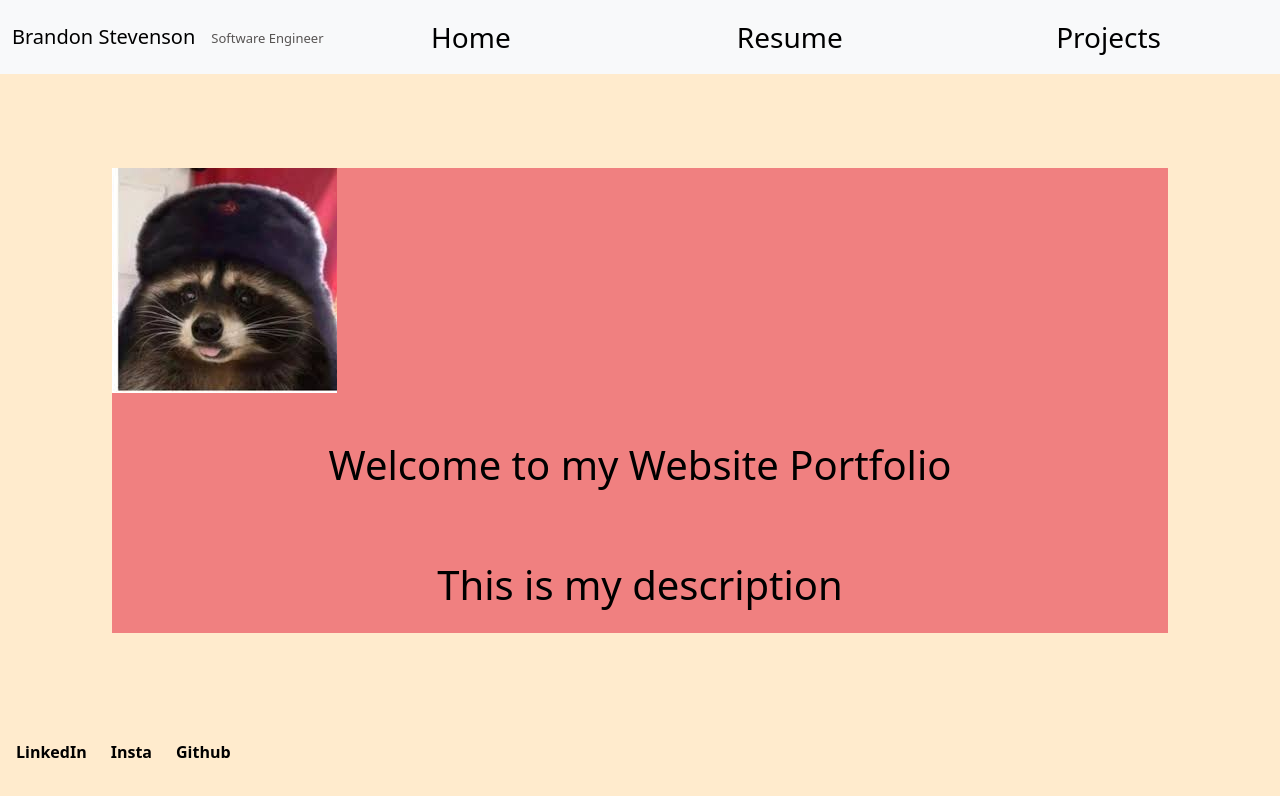
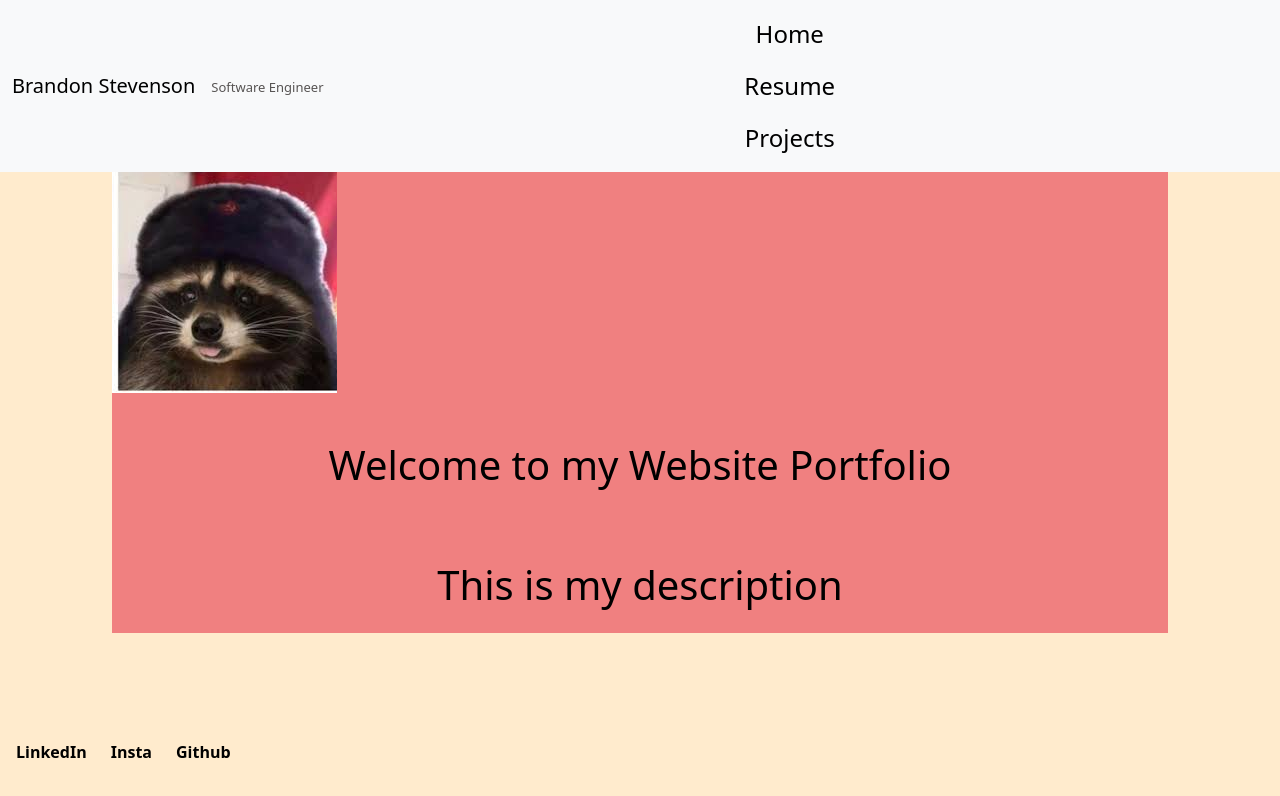
Before and after one commit to BrandoDioDa/To-Do-List-React, a Next.js app: page / in a window 1280 px wide. Shown: the top 796 px of the page. Built offline with nearby package versions, Linux system fonts and the light colour scheme.

Commit message:
updated navbar

```diff
--- a/src/app/components/Navbar.tsx
+++ b/src/app/components/Navbar.tsx
@@ -14,13 +14,13 @@ const Navbar = () => {
                 </button>
                 <div className="collapse navbar-collapse row" id="navbarNav">
                     <ul className={`navbar-nav ${style.navLinks}`}>
-                        <li className="nav-item col">
+                        <li className={`'nav-item' ${style.col}`}>
                             <a className="nav-link active" aria-current="page" href="#">Home</a>
                         </li>
-                        <li className="nav-item col">
+                        <li className={`'nav-item' ${style.col}`}>
                             <a className="nav-link active" href="#">Resume</a>
                         </li>
-                        <li className="nav-item col">
+                        <li className={`'nav-item' ${style.col}`}>
                             <a className="nav-link active" href="#" aria-disabled="true">Projects</a>
                         </li>
                     </ul>
--- a/src/app/layout.tsx
+++ b/src/app/layout.tsx
@@ -24,10 +24,10 @@ export default function RootLayout({
       <html lang="en">
         <body>
           <main>
-          <Navbar/>
+            <Navbar />
             {children}
-          <Footer/>
-          <BootstrapClient/>
+            <Footer />
+            <BootstrapClient />
           </main>
         </body>
       </html>
--- a/src/app/page.tsx
+++ b/src/app/page.tsx
@@ -11,7 +11,7 @@ export default function Home() {
         <main className={styles.main}>
           <section className={styles.content}>
             <div className={styles.headshot}>
-              <Image src={profilePic} alt="Picture of Brandon"/>
+              <Image src={profilePic} alt="Picture of Brandon" priority={true}/>
             </div>
             <div className={styles.introduction}>
               <h1>Welcome to my Website Portfolio</h1>
--- a/src/app/style/navbar.module.css
+++ b/src/app/style/navbar.module.css
@@ -11,13 +11,16 @@
 }
 
 .navLinks {
-    display: flex;
+    display: inline-block;
     list-style: none;
+    margin: auto;
+    width: 200px;
 }
 
-.navLinks li {
+.col {
+    display: inline;
+    font-size: 24px;
     text-align: center;
-    font-size: 28px;
 }
 
 .navLinks li:hover {
```
Also changed, not shown: src/app/page.module.css (+11 -14 lines). Lines whose indentation alone changed are shown as unchanged.
